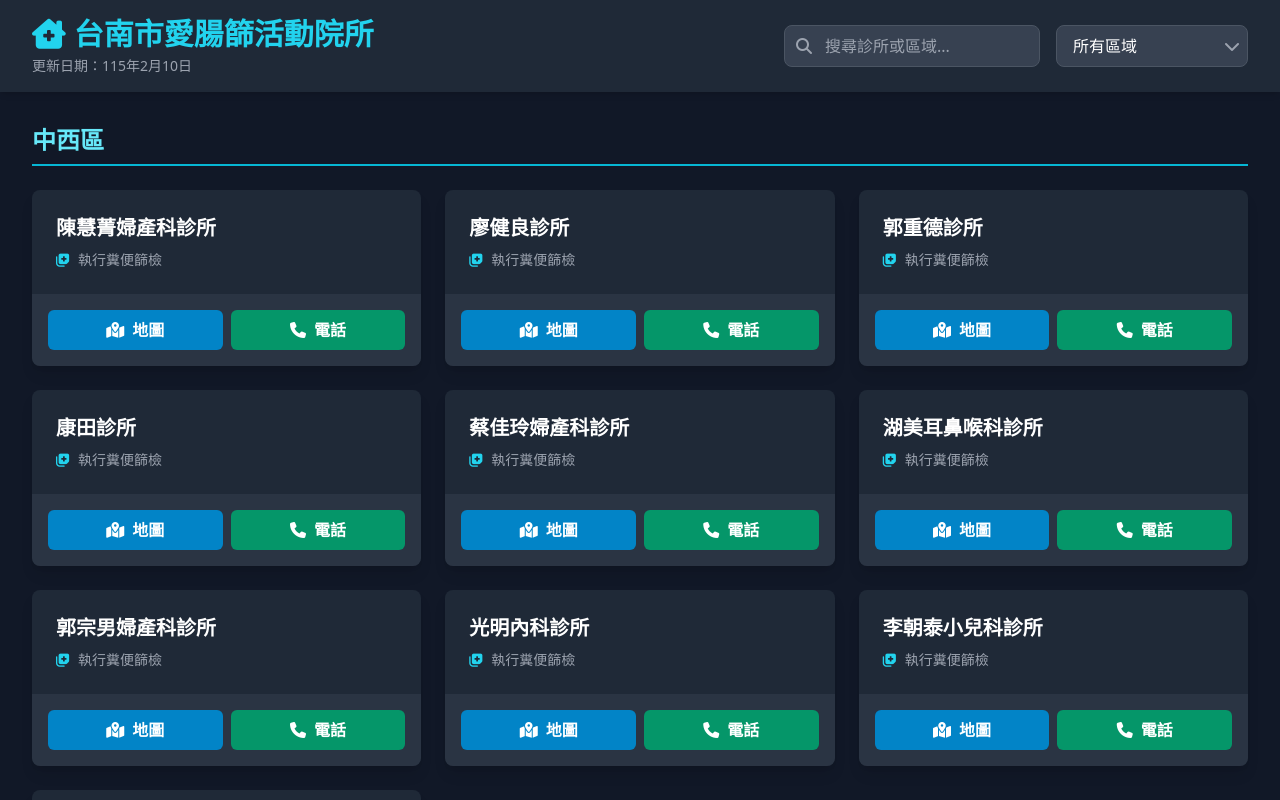
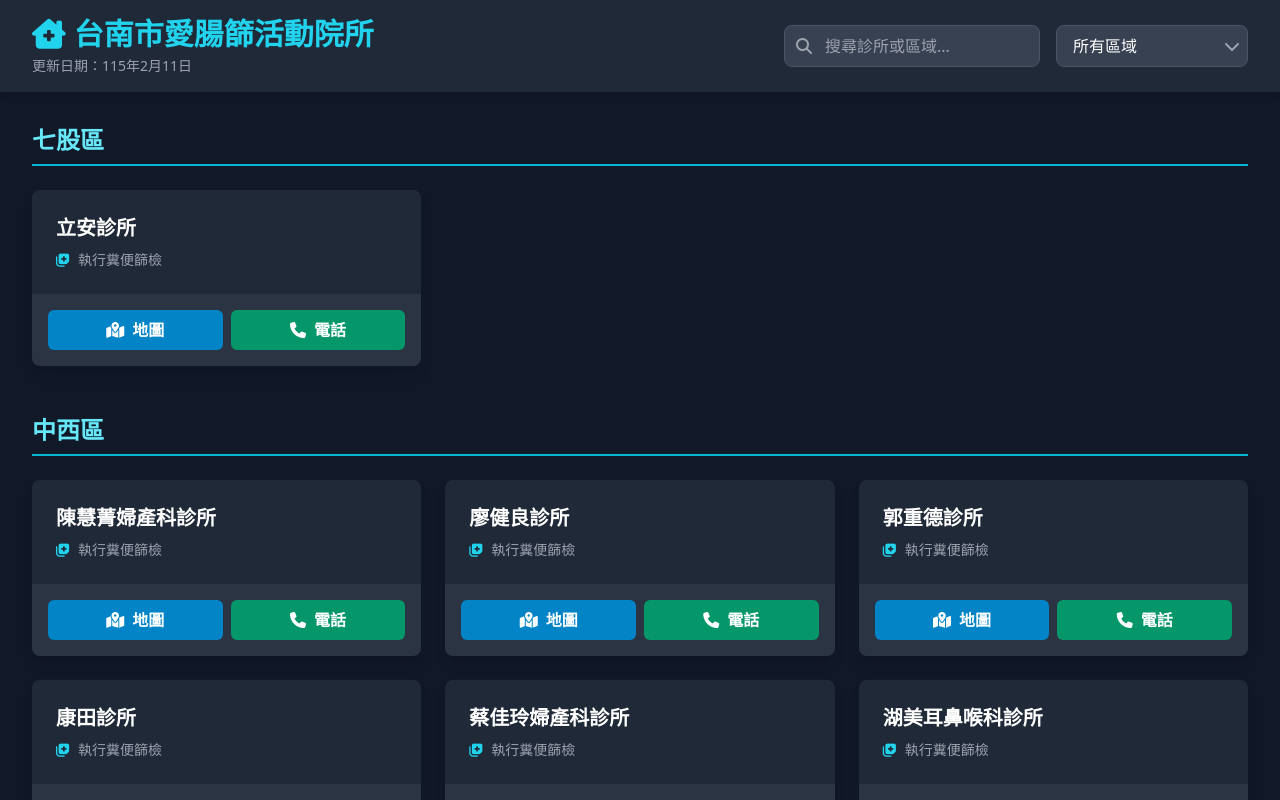
Before and after one commit to s97213a/2026.02.04-ai, a React (Vite) app in the folder ai/: page / in a window 1280 px wide. Shown: the top 800 px of the page. Built offline with nearby package versions, Linux system fonts and the light colour scheme.

Commit message:
Add files via upload

```diff
--- a/ai/App.tsx
+++ b/ai/App.tsx
@@ -46,7 +46,7 @@ const App: React.FC = () => {
               <h1 className="text-2xl md:text-3xl font-bold text-cyan-400 whitespace-nowrap">
                 <i className="fas fa-clinic-medical mr-2"></i>台南市愛腸篩活動院所
               </h1>
-              <p className="text-sm text-gray-400 mt-1">更新日期：115年2月10日</p>
+              <p className="text-sm text-gray-400 mt-1">更新日期：115年2月11日</p>
             </div>
             <div className="flex flex-col sm:flex-row items-center gap-4 w-full sm:w-auto">
               <div className="relative w-full sm:w-auto">
--- a/ai/constants.ts
+++ b/ai/constants.ts
@@ -125,4 +125,13 @@ export const clinicData: Clinic[] = [
   { name: '劉琳榕小兒科診所', district: '新化區', services: '執行糞便篩檢' },
   { name: '佑生婦產科診所', district: '新營區', services: '執行糞便篩檢' },
   { name: '呂宗禧耳鼻喉科診所', district: '中西區', services: '執行糞便篩檢' },
+  { name: '立安診所', district: '七股區', services: '執行糞便篩檢' },
+  { name: '唐勳樟診所', district: '南區', services: '執行糞便篩檢' },
+  { name: '明美眼科診所', district: '玉井區', services: '執行糞便篩檢' },
+  { name: '陳文峯耳鼻喉科診所', district: '北區', services: '執行糞便篩檢' },
+  { name: '翁冠文診所', district: '鹽水區', services: '執行糞便篩檢' },
+  { name: '周明山診所', district: '新化區', services: '執行糞便篩檢' },
+  { name: '張銘顯診所', district: '安南區', services: '執行糞便篩檢' },
+  { name: '欣祐診所', district: '南區', services: '執行糞便篩檢及大腸鏡檢查' },
+  { name: '揚生診所', district: '白河區', services: '執行糞便篩檢' },
 ];
```
